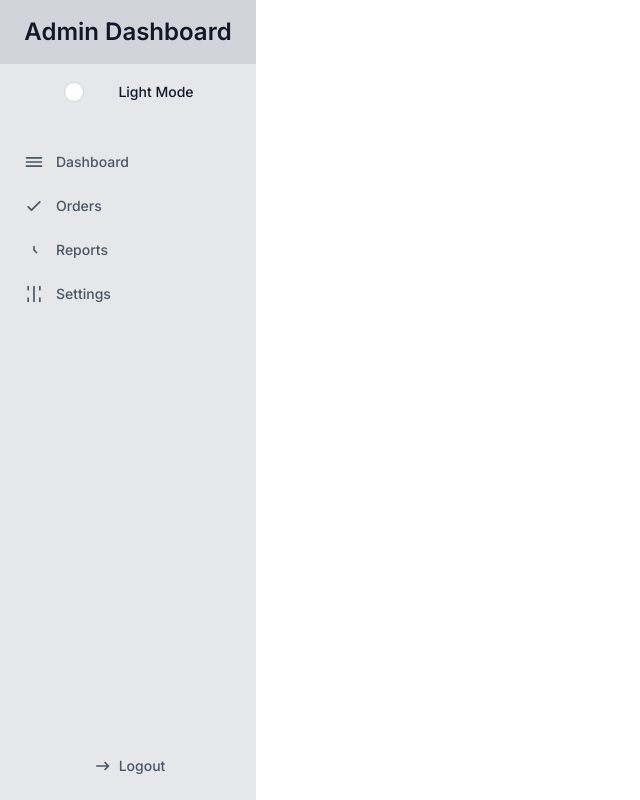
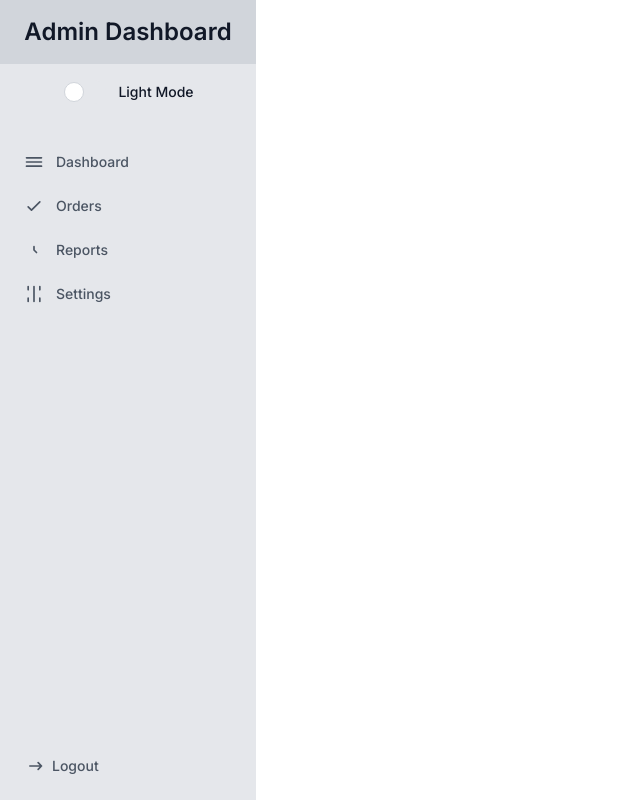
Before and after one commit to BilalHaider20/Restaurant-portal-nextjs, a Next.js app: page /dashboard in a window 1280 px wide. Shown: the whole page, without its empty margins (0-640 px from the left). Built offline with nearby package versions, Linux system fonts and the light colour scheme.

Commit message:
minor changes

```diff
--- a/src/app/dashboard/layout.jsx
+++ b/src/app/dashboard/layout.jsx
@@ -10,7 +10,7 @@ export const metadata = {
 
 export default function RootLayout({ children }) {
   return (
-    <div lang="en">
+    <div lang="en" className="flex">
       <Sidebar/>
       <main className={inter.className} style={{flex:1}}>{children}</main>
     </div>
--- a/src/app/dashboard/sidebar.jsx
+++ b/src/app/dashboard/sidebar.jsx
@@ -34,7 +34,7 @@ const Sidebar = () => {
   };
 
   return (
-    <div className="fixed bg-gray-300">
+    <div className="fixed bg-gray-300 ">
       <div
         className={`min-h-screen flex ${
           darkMode ? "bg-gray-900 text-gray-200" : "bg-gray-200 text-gray-900"
@@ -60,7 +60,7 @@ const Sidebar = () => {
                 onChange={toggleDarkMode}
                 className="sr-only peer"
               />
-              <div className="w-11 h-6 bg-gray-200 peer-focus:outline-none peer-focus:ring-4 peer-focus:ring-blue-300 dark:peer-focus:ring-blue-800 rounded-full peer dark:bg-gray-700 peer-checked:after:translate-x-full peer-checked:after:border-white after:content-[''] after:absolute after:top-[2px] after:left-[2px] after:bg-white after:border-gray-300 after:border after:rounded-full after:h-5 after:w-5 after:transition-all dark:border-gray-600 peer-checked:bg-blue-600"></div>
+              <div className="w-11 h-6 bg-gray-200 peer-focus:outline-none rounded-full peer dark:bg-gray-700 peer-checked:after:translate-x-full peer-checked:after:border-white after:content-[''] after:absolute after:top-[2px] after:left-[2px] after:bg-white after:border-gray-300 after:border after:rounded-full after:h-5 after:w-5 after:transition-all dark:border-gray-600 peer-checked:bg-blue-600"></div>
               <span
                 className={`ml-3 text-sm font-medium ${
                   darkMode ? "text-white" : "text-gray-900"
@@ -184,7 +184,7 @@ const Sidebar = () => {
           <div className="px-4 py-4">
             <button
               onClick={handleLogout}
-              className={`w-full flex items-center justify-center p-2 text-sm font-medium rounded-md ${
+              className={`w-full flex items-center p-2 text-sm font-medium rounded-md ${
                 darkMode
                   ? "text-gray-400 hover:text-white hover:bg-red-500"
                   : "text-gray-600 hover:text-black hover:bg-red-400"
```
